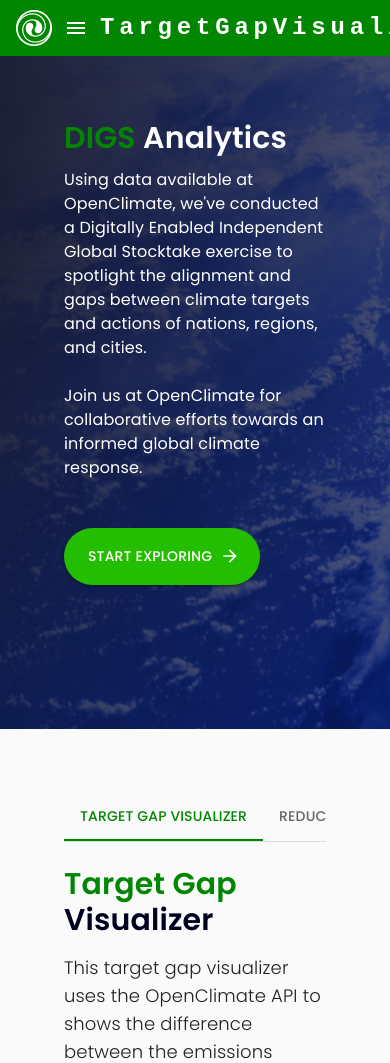
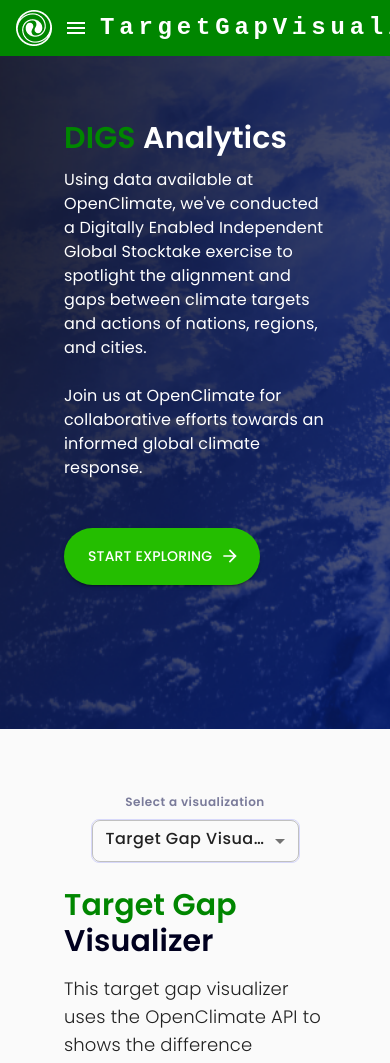
Before and after one commit to Open-Earth-Foundation/target-gap, a Next.js app: page / in a window 390 px wide. Shown: the top 1063 px of the page. Built offline with nearby package versions, Linux system fonts and the light colour scheme.

Commit message:
feat(ON-753): implemented tab selection form mobile, style changes to tabs

```diff
--- a/src/app/globals.css
+++ b/src/app/globals.css
@@ -5,3 +5,13 @@
 :root {
     height: 100vh;
 }
+
+.MuiTabs-indicator {
+    background: #2351DC !important;
+}
+
+.Mui-selected {
+    color: #2351DC !important;
+    font-weight: 600 !important;
+    line-height: 24px !important;
+}
--- a/src/app/page.tsx
+++ b/src/app/page.tsx
@@ -6,7 +6,17 @@ import Hero from "@/components/header/Hero";
 import { TabPanel } from "@/components/tabs/TabPanel";
 import { TargetGapTab } from "@/components/tabs/TargetGapTab";
 import { ArrowForward } from "@mui/icons-material";
-import { Box, Button, Tab, Tabs } from "@mui/material";
+import {
+  Box,
+  Button,
+  FormControl,
+  InputLabel,
+  MenuItem,
+  Tab,
+  Tabs,
+} from "@mui/material";
+import useMediaQuery from "@mui/material/useMediaQuery";
+import Select, { SelectChangeEvent } from "@mui/material/Select";
 
 function a11yProps(index: number) {
   return {
@@ -20,11 +30,17 @@ export default function Home() {
   const handleTabChange = (event: SyntheticEvent, newValue: number) => {
     setSelectedTab(newValue);
   };
+  const handleTabChangeMobile = (event: any) => {
+    setSelectedTab(event.target.value);
+  };
 
   const contentRef = useRef<null | HTMLDivElement>(null);
   const scrollToContent = () => {
     contentRef.current?.scrollIntoView();
   };
+
+  // listen to media queries that match css
+  const matches = useMediaQuery("(min-width: 600px)");
 
   return (
     <div className="bg-[#FAFAFA]">
@@ -34,22 +50,58 @@ export default function Home() {
           className="rounded-full px-6 py-4 text-white"
           color="secondary"
           endIcon={<ArrowForward />}
-          onClick={scrollToContent}
-        >
+          onClick={scrollToContent}>
           Start Exploring
         </Button>
       </Hero>
       <div className="p-16" ref={contentRef}>
-        <Box sx={{ borderBottom: 1, borderColor: "divider" }}>
+        <Box
+          sx={{
+            borderBottom: { xs: "none", md: 1 },
+            borderColor: { xs: "none", md: "divider" },
+          }}>
+          {matches ? (
             <Tabs
               value={selectedTab}
               onChange={handleTabChange}
               aria-label="basic tabs example"
-          >
+              textColor="primary"
+              indicatorColor="primary">
               <Tab label="Target Gap Visualizer" {...a11yProps(0)} />
               <Tab label="Reduction Progress" {...a11yProps(1)} />
               <Tab label="Actors with Targets" {...a11yProps(2)} />
             </Tabs>
+          ) : (
+            <Box>
+              <FormControl fullWidth>
+                <p className="text-center pb-2 text-[12px] font-semibold text-[#7A7B9A] tracking-[0.5px]">
+                  Select a visualization
+                </p>
+                <Box className="flex w-full justify-center">
+                  <Select
+                    sx={{
+                      border: "1px solid #D7D8FA",
+                      borderRadius: "8px",
+                      width: "209px",
+                      height: "44px",
+                      fontWeight: 500,
+                      lineHeight: "20px",
+                      letterSpacing: "0.5px",
+                      ":focus": {
+                        borderColor: "blue",
+                      },
+                    }}
+                    id="demo-simple-select"
+                    value={selectedTab}
+                    onChange={handleTabChangeMobile}>
+                    <MenuItem value={0}>Target Gap Visualizer</MenuItem>
+                    <MenuItem value={1}>Reduction Progress</MenuItem>
+                    <MenuItem value={2}>Actors with Targets</MenuItem>
+                  </Select>
+                </Box>
+              </FormControl>
+            </Box>
+          )}
         </Box>
         <TabPanel value={selectedTab} index={0}>
           <TargetGapTab />
```
Lines whose indentation alone changed are shown as unchanged.
